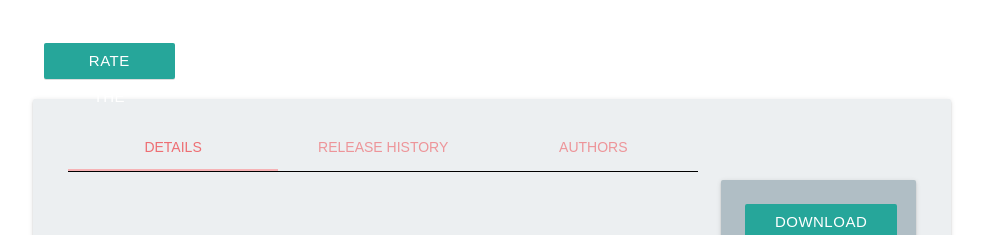
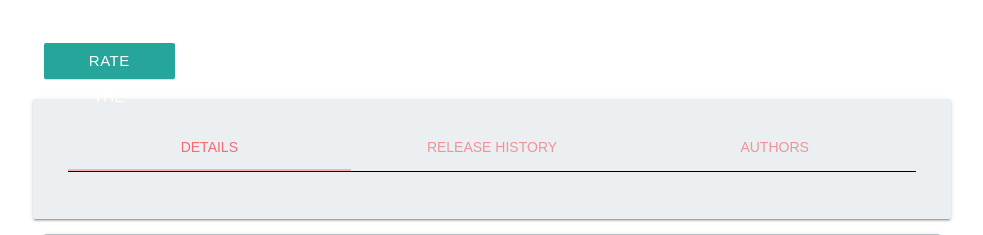
Before and after one commit to abhijithanilkumar/ns-3-AppStore, a Django app: template src/apps/templates/page.html in a window 1280 px wide. Shown: the part 225-460 px from the top of the page, without its empty margins (148-1131 px from the left). Run offline with Django 3.2, Linux system fonts and the light colour scheme; the template is opened without the code that fills it, so the values that code supplies are empty; some libraries are stand-ins or nearby versions.

Commit message:
WIP: Design Revamp

```diff
--- a/src/apps/templates/page.html
+++ b/src/apps/templates/page.html
@@ -80,7 +80,7 @@
       </div>
     </div>
     <div class="row card-panel blue-grey lighten-5">
-      <div class="col s9">
+      <div class="col s9 m12">
         <ul class="tabs blue-grey lighten-5">
           <li class="tab col s4"><a class="active" href="#test1">Details</a></li>
           <li class="tab col s4"><a href="#test2">Release History</a></li>
@@ -88,11 +88,11 @@
         </ul>
         <div class="divider black"></div>
       </div>
-      <div id="test1" class="col s9">
+      <div id="test1" class="col s12">
         <br>
         {{app.description|safe}}
       </div>
-      <div id="test2" class="col s9">
+      <div id="test2" class="col s12">
         {% for release in releases %}
         <div class="section">
           <div class="row">
@@ -124,7 +124,7 @@
         </div>
         {% endif %}
       </div>
-      <div id="test3" class="col s9">
+      <div id="test3" class="col s12">
         {% for author in authors %}
         <div class="section">
           <div class="row">
@@ -151,6 +151,7 @@
         </div>
         {% endif %}
       </div>
+    </div>
     <div class="col s3 center">
       <div class="card-panel blue-grey lighten-3">
         <a href="/app/download/{{app.id}}"><button class="btn center">
@@ -168,6 +169,5 @@
       </div>
     </div>
   </div>
-  </div>
 </main>
 {% endblock container %}
```
Lines whose indentation alone changed are shown as unchanged.
